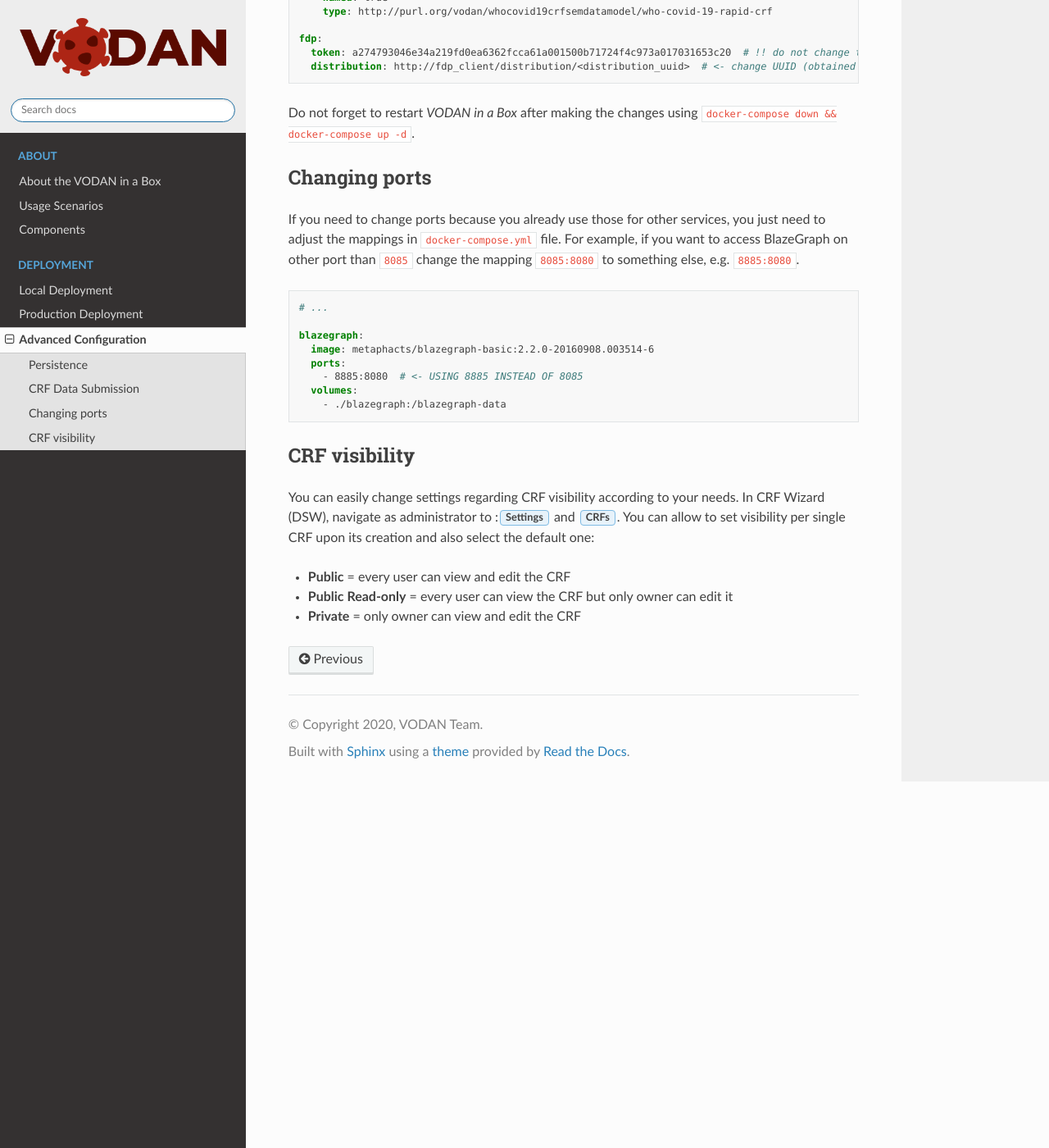
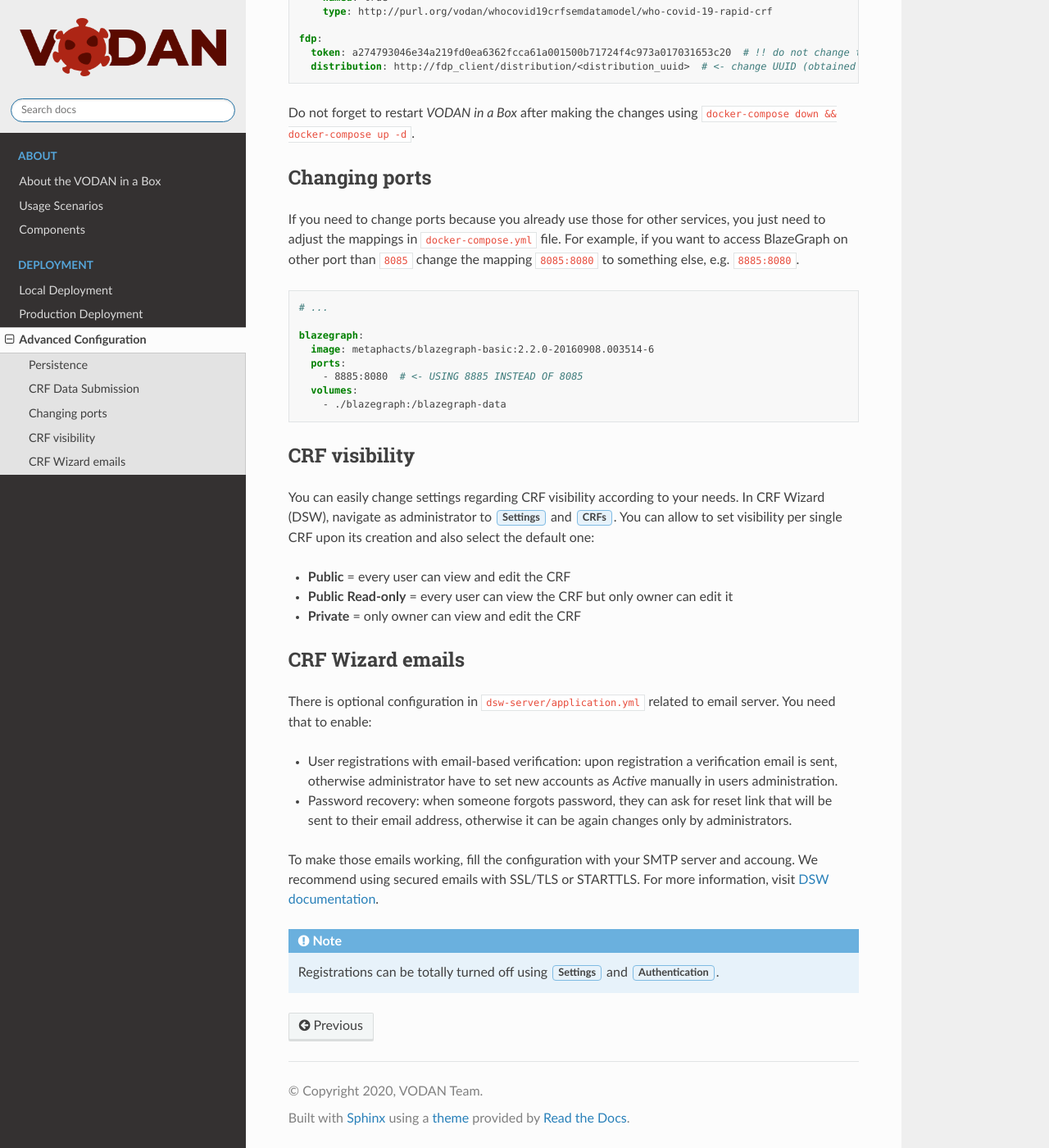
Before and after one commit to VODAN-Tech/docs, a Sphinx documentation site: the page built from docs/deployment/configuration.rst, in a window 1280 px wide and 1400 px high, scrolled down 1879 px. Shown: the whole window at 82% size. Built offline with Sphinx 7.4.7 and the Read the Docs theme 2.0.0, drawn with Linux system fonts in a browser that asks for light colours.

Commit message:
Add note about DSW emails

```diff
--- a/docs/deployment/configuration.rst
+++ b/docs/deployment/configuration.rst
@@ -117,8 +117,22 @@
 CRF visibility
 ==============
 
-You can easily change settings regarding CRF visibility according to your needs. In CRF Wizard (DSW), navigate as administrator to ::guilabel:`Settings` and :guilabel:`CRFs`. You can allow to set visibility per single CRF upon its creation and also select the default one:
+You can easily change settings regarding CRF visibility according to your needs. In CRF Wizard (DSW), navigate as administrator to :guilabel:`Settings` and :guilabel:`CRFs`. You can allow to set visibility per single CRF upon its creation and also select the default one:
 
 *  **Public** = every user can view and edit the CRF
 *  **Public Read-only** = every user can view the CRF but only owner can edit it
 *  **Private** = only owner can view and edit the CRF
+
+CRF Wizard emails
+=================
+
+There is optional configuration in ``dsw-server/application.yml`` related to email server. You need that to enable:
+
+- User registrations with email-based verification: upon registration a verification email is sent, otherwise administrator have to set new accounts as *Active* manually in users administration.
+- Password recovery: when someone forgots password, they can ask for reset link that will be sent to their email address, otherwise it can be again changes only by administrators.
+
+To make those emails working, fill the configuration with your SMTP server and accoung. We recommend using secured emails with SSL/TLS or STARTTLS. For more information, visit `DSW documentation <https://docs.ds-wizard.org/en/latest/admin/configuration.html#mail>`_.
+
+.. NOTE::
+
+   Registrations can be totally turned off using :guilabel:`Settings` and :guilabel:`Authentication`.
```
